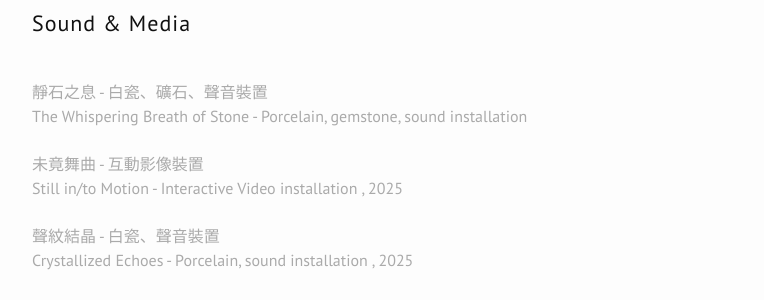
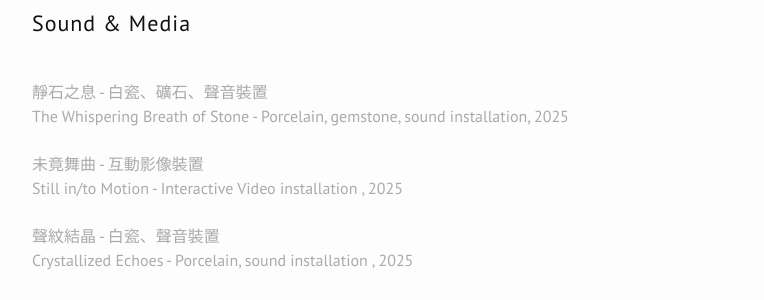
Before and after one commit to Hanseli/hanseli.github.io, a Jekyll site: the page built from Sound_Media.md, in a window 1280 px wide. Shown: the part 426-726 px from the top of the page, without its empty margins (238-1002 px from the left). Built offline with Jekyll 4.4.1, drawn with Linux system fonts in a browser that asks for light colours; nearby versions of some CDN libraries.

Commit message:
Update Sound_Media.md

```diff
--- a/Sound_Media.md
+++ b/Sound_Media.md
@@ -14,7 +14,7 @@ permalink: /soundmedia/
 it helps to config in css center the gif
  -->
 
-<a href="/peacefulReso/index">靜石之息 - 白瓷、礦石、聲音裝置<br>The Whispering Breath of Stone - Porcelain, gemstone, sound installation
+<a href="/peacefulReso/index">靜石之息 - 白瓷、礦石、聲音裝置<br>The Whispering Breath of Stone - Porcelain, gemstone, sound installation, 2025</a>
 <br><br>
 <a href="/peacefulReso/index">未竟舞曲 - 互動影像裝置<br>Still in/to Motion - Interactive Video installation  , 2025</a>
 <br><br>
```
